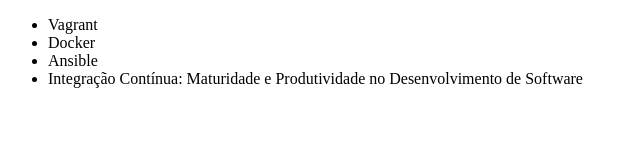
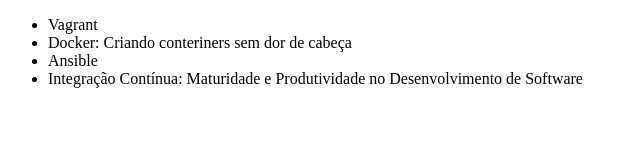
Before and after one commit to O-Guga/alura-git, a plain HTML site: page index.html in a window 1280 px wide. Shown: the whole page, without its empty margins (0-640 px from the left). Drawn offline with Linux system fonts and the light colour scheme.

```diff
--- a/index.html
+++ b/index.html
@@ -2,12 +2,12 @@
 <html lang="en">
 <head>
     <meta charset="UTF-8">
-    <title>Cursos de DevOps da Alura</title>
+    <title>Lista de Cursos de DevOps da Alura</title>
 </head>
 <body>
     <ul>
         <li>Vagrant</li>
-        <li>Docker</li>
+        <li>Docker: Criando conteriners sem dor de cabeça</li>
         <li>Ansible</li>
         <li>Integração Contínua: Maturidade e Produtividade no Desenvolvimento de Software</li>
     </ul>
```
